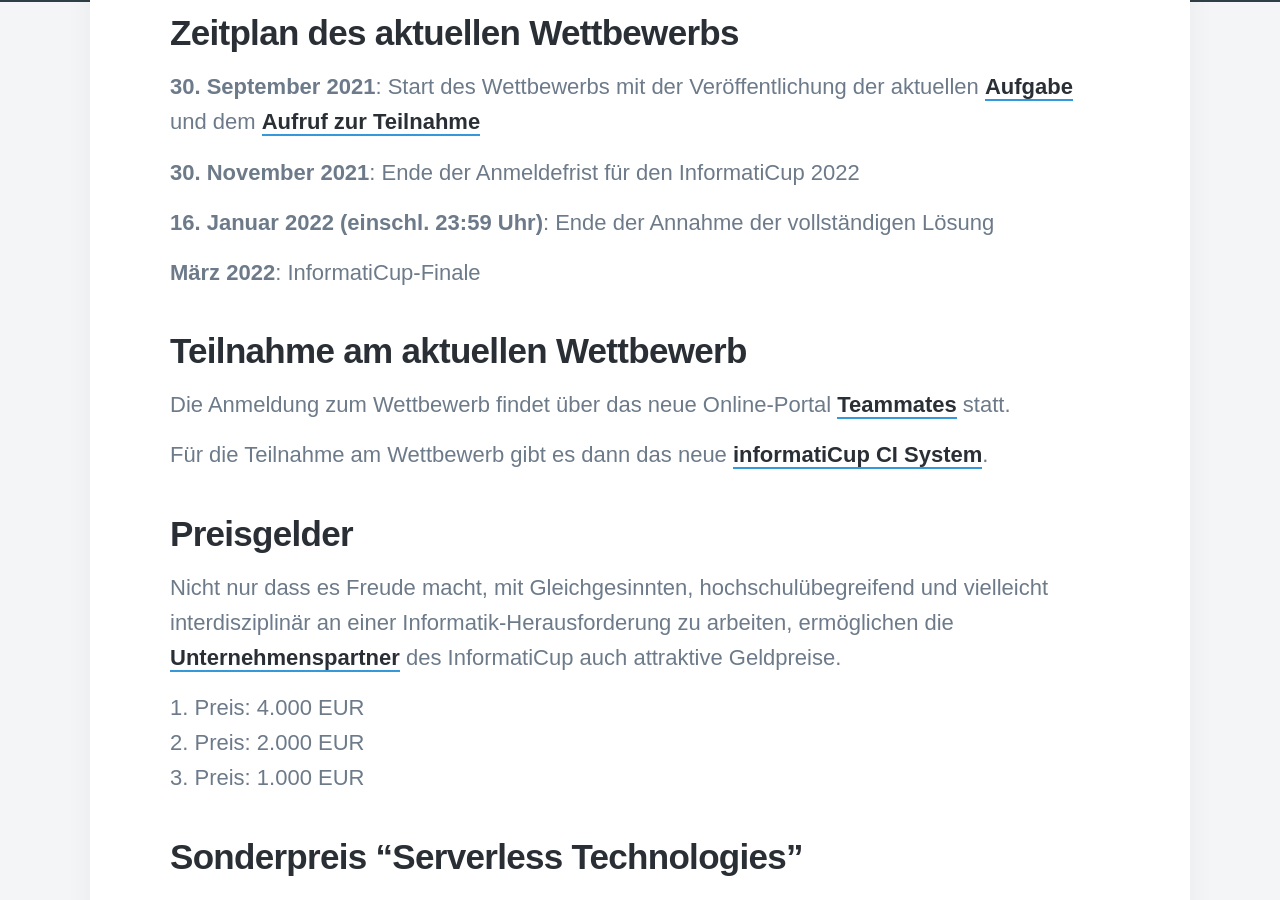
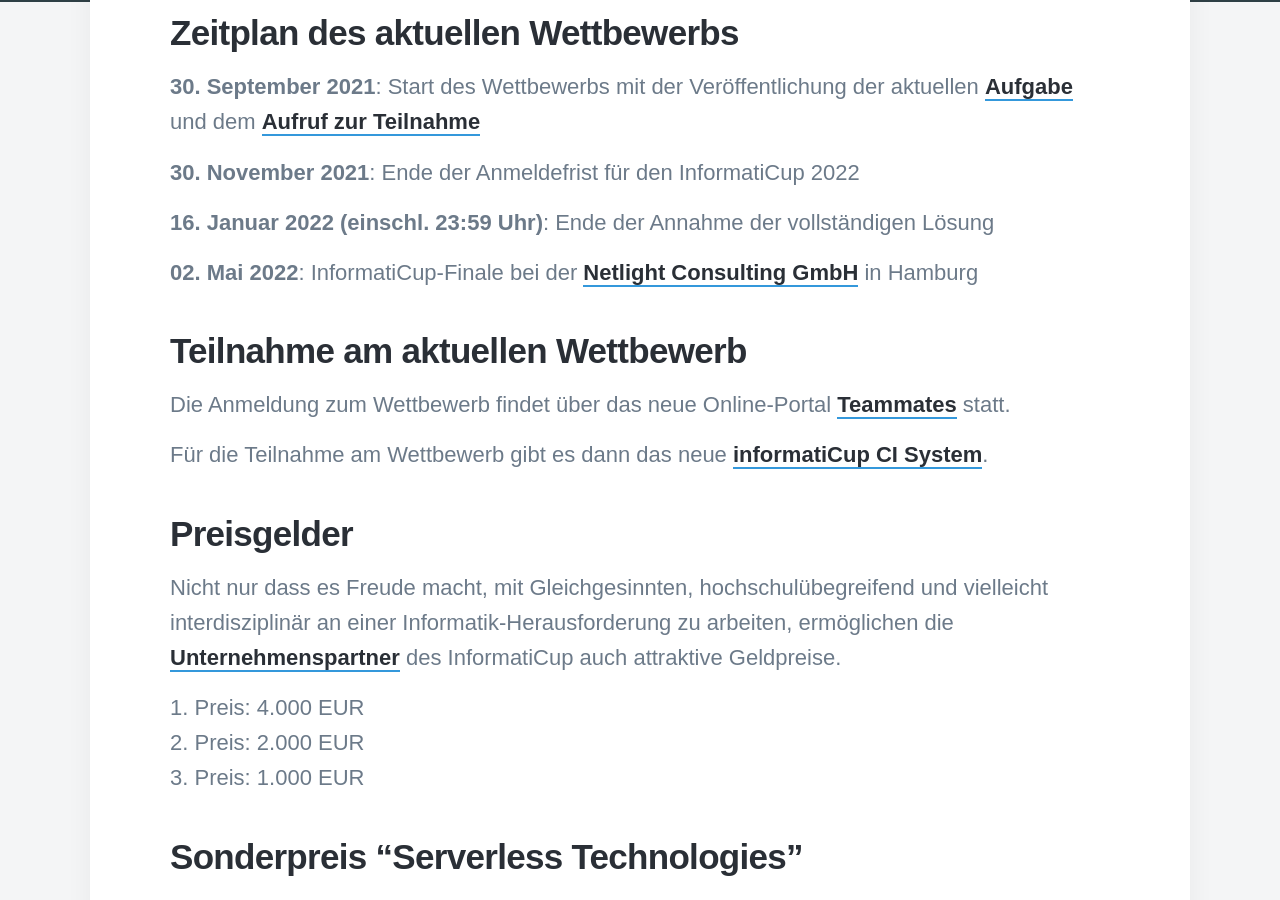
Before and after one commit to informatiCup/informaticup.github.io, a Jekyll site: the page built from _competition/20-current.md, in a window 1280 px wide and 900 px high, scrolled down 635 px. Built offline with Jekyll 4.4.1, drawn with Linux system fonts in a browser that asks for light colours; nearby versions of some CDN libraries; some web fonts are replaced; grey boxes are pictures that could not be loaded.

Commit message:
Update 20-current.md

```diff
--- a/_competition/20-current.md
+++ b/_competition/20-current.md
@@ -1,8 +1,8 @@
 ---
 title: "InformatiCup 2022"
 subtitle: "Der aktuelle Wettbewerb"
-date: 2021-09-30 00:00:00
-description: Der InformatiCup 2022 wurde am 30. September 2021 im Rahmen der Jahrestagung der Gesellschaft für Informatik gestartet.
+date: 2022-05-02 14:00:00
+description: Das Endrunde des InformatiCup 2022 fand am 02. Mai 2022 in Hamburg statt.
 featured_image: "/images/competition/abfahrt.jpg"
 ---
 
@@ -14,7 +14,7 @@ featured_image: "/images/competition/abfahrt.jpg"
 
 **16\. Januar 2022 (einschl. 23:59 Uhr)**: Ende der Annahme der vollständigen Lösung
 
-**März 2022**: InformatiCup-Finale
+**02\. Mai 2022**: InformatiCup-Finale bei der [Netlight Consulting GmbH](https://www.netlight.com/) in Hamburg
 
 ## Teilnahme am aktuellen Wettbewerb
 
```
